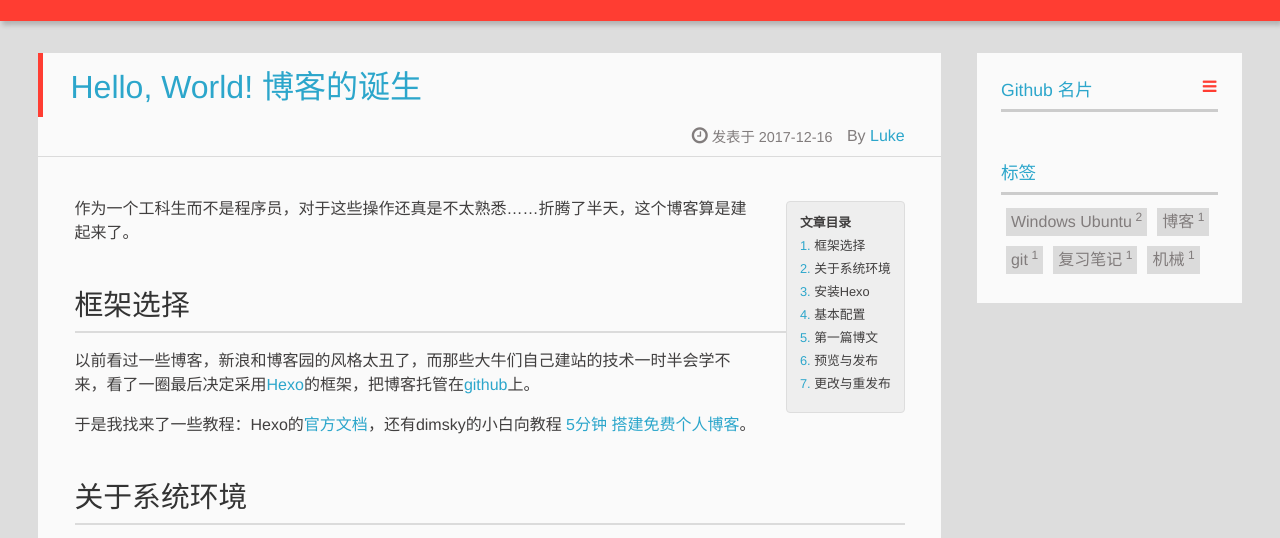
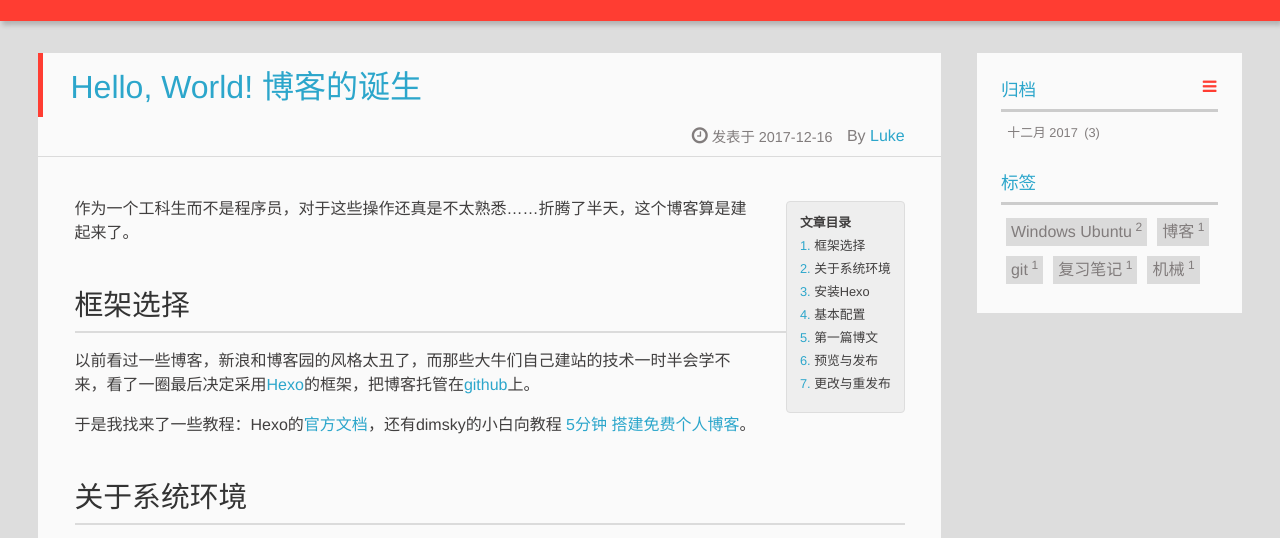
Before and after one commit to lgwangh/lgwangh.github.io, a plain HTML site: page 2017/12/16/Hello-World/index.html in a window 1280 px wide. Shown: the part 186-724 px from the top of the page. Drawn offline with nearby package versions, Linux system fonts and the light colour scheme; some packages are replaced by stand-ins of ours; a script that the page names is missing.

Commit message:
Site updated: 2017-12-17 14:31:04

```diff
--- a/2017/12/16/Hello-World/index.html
+++ b/2017/12/16/Hello-World/index.html
@@ -201,14 +201,10 @@
 <aside class="clearfix">
 
 
-<div class="github-card">
-<p class="asidetitle">Github 名片</p>
-<div class="github-card" data-github="lgwangh" data-theme="medium"></div>
-<script type="text/javascript" src="//cdn.jsdelivr.net/github-cards/latest/widget.js" ></script>
-</div>
-
-
-
+  <div class="archiveslist">
+    <p class="asidetitle"><a href="/archives">归档</a></p>
+      <ul class="archive-list"><li class="archive-list-item"><a class="archive-list-link" href="/archives/2017/12/">十二月 2017</a><span class="archive-list-count">3</span></li></ul>
+  </div>
 
 
 
--- a/index.html
+++ b/index.html
@@ -143,14 +143,10 @@
 <aside class="clearfix">
 
 
-<div class="github-card">
-<p class="asidetitle">Github 名片</p>
-<div class="github-card" data-github="lgwangh" data-theme="medium"></div>
-<script type="text/javascript" src="//cdn.jsdelivr.net/github-cards/latest/widget.js" ></script>
-</div>
-
-
-
+  <div class="archiveslist">
+    <p class="asidetitle"><a href="/archives">归档</a></p>
+      <ul class="archive-list"><li class="archive-list-item"><a class="archive-list-link" href="/archives/2017/12/">十二月 2017</a><span class="archive-list-count">3</span></li></ul>
+  </div>
 
 
 
```
Also changed, not shown: 2017/12/16/机械设计基础复习笔记/index.html (+4 -8 lines), 2017/12/17/Ubuntu子系统的安装与配置/index.html (+4 -8 lines).
